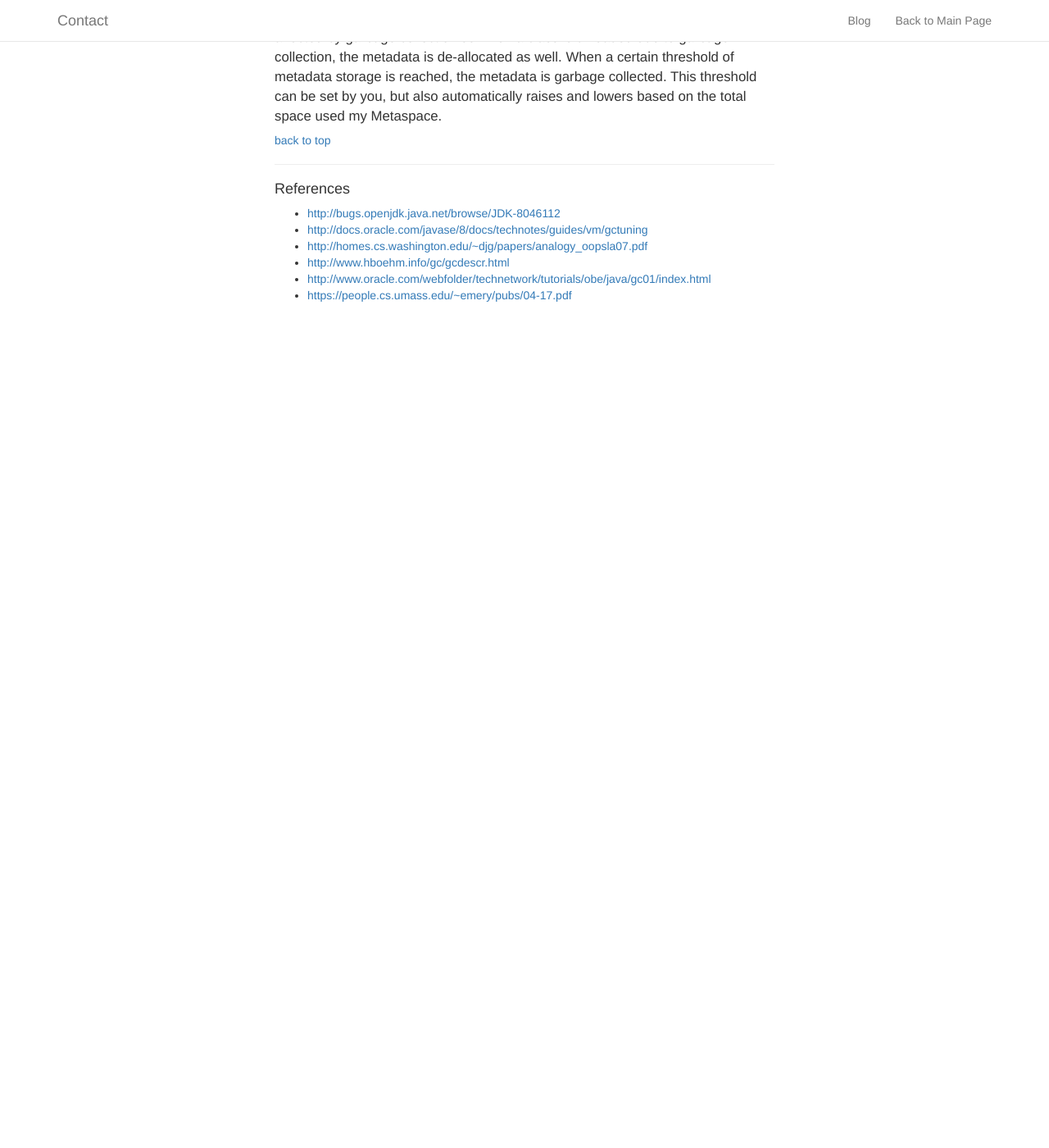
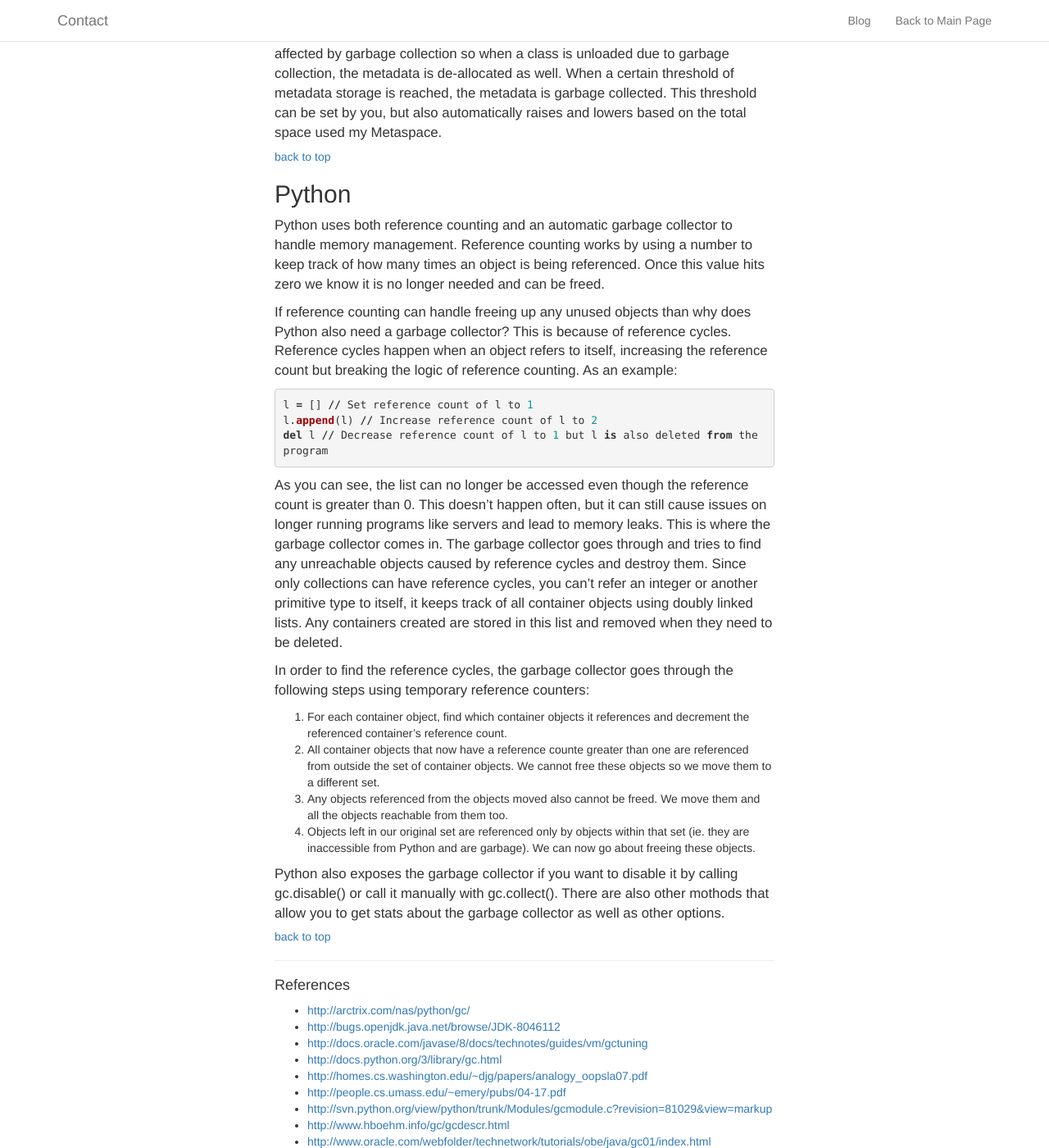
Before and after one commit to JoshWein/blog, a Jekyll site: the page built from _posts/2017-01-08-garbage-collection.md, in a window 1280 px wide and 1400 px high, scrolled down 1935 px. Shown: the whole window at 82% size. Built offline with Jekyll 4.4.1, drawn with Linux system fonts in a browser that asks for light colours; nearby versions of some CDN libraries; comment, search, counter and statistics services are not loaded; before the commit the page ends 2340 px from its top, so only the background shows below that; some of the changed text lies outside the part shown.

Commit message:
Added Python to gc blog

```diff
--- a/_posts/2017-01-08-garbage-collection.md
+++ b/_posts/2017-01-08-garbage-collection.md
@@ -9,7 +9,7 @@ Garbage collection is an interesting topic and a good way to learn about the ben
 
 * [C](#c)
 * [Java](#java)
-
+* [Python](#python)
 
 ## C
 
@@ -43,12 +43,41 @@ The permanent generation no longer exists in JDK 8. In 2014, the JVM was updated
 
 ##### [back to top](#top)
 
+## Python
+
+Python uses both reference counting and an automatic garbage collector to handle memory management. Reference counting works by using a number to keep track of how many times an object is being referenced. Once this value hits zero we know it is no longer needed and can be freed.
+
+If reference counting can handle freeing up any unused objects than why does Python also need a garbage collector? This is because of reference cycles. Reference cycles happen when an object refers to itself, increasing the reference count but breaking the logic of reference counting. As an example:
+
+{% highlight python %}
+l = [] // Set reference count of l to 1
+l.append(l) // Increase reference count of l to 2
+del l // Decrease reference count of l to 1 but l is also deleted from the program
+{% endhighlight %}
+
+As you can see, the list can no longer be accessed even though the reference count is greater than 0. This doesn't happen often, but it can still cause issues on longer running programs like servers and lead to memory leaks. This is where the garbage collector comes in. The garbage collector goes through and tries to find any unreachable objects caused by reference cycles and destroy them. Since only collections can have reference cycles, you can't refer an integer or another primitive type to itself, it keeps track of all container objects using doubly linked lists. Any containers created are stored in this list and removed when they need to be deleted.
+
+In order to find the reference cycles, the garbage collector goes through the following steps using temporary reference counters:
+
+1. For each container object, find which container objects it references and decrement the referenced container's reference count.
+2. All container objects that now have a reference counte greater than one are referenced from outside the set of container objects. We cannot free these objects so we move them to a different set.
+3. Any objects referenced from the objects moved also cannot be freed. We move them and all the objects reachable from them too.
+5. Objects left in our original set are referenced only by objects within that set (ie. they are inaccessible from Python and are garbage). We can now go about freeing these objects.
+
+Python also exposes the garbage collector if you want to disable it by calling gc.disable() or call it manually with gc.collect(). There are also other mothods that allow you to get stats about the garbage collector as well as other options.
+
+##### [back to top](#top)
+
 ---
 
 #### References
+
+* <http://arctrix.com/nas/python/gc/>
 * <http://bugs.openjdk.java.net/browse/JDK-8046112>
 * <http://docs.oracle.com/javase/8/docs/technotes/guides/vm/gctuning>
+* <http://docs.python.org/3/library/gc.html>
 * <http://homes.cs.washington.edu/~djg/papers/analogy_oopsla07.pdf>
+* <http://people.cs.umass.edu/~emery/pubs/04-17.pdf>
+* <http://svn.python.org/view/python/trunk/Modules/gcmodule.c?revision=81029&view=markup>
 * <http://www.hboehm.info/gc/gcdescr.html>
 * <http://www.oracle.com/webfolder/technetwork/tutorials/obe/java/gc01/index.html>
-* <https://people.cs.umass.edu/~emery/pubs/04-17.pdf>
```
Also changed, not shown: other parts of _posts/2017-01-08-garbage-collection.md (+1 -1 lines).
